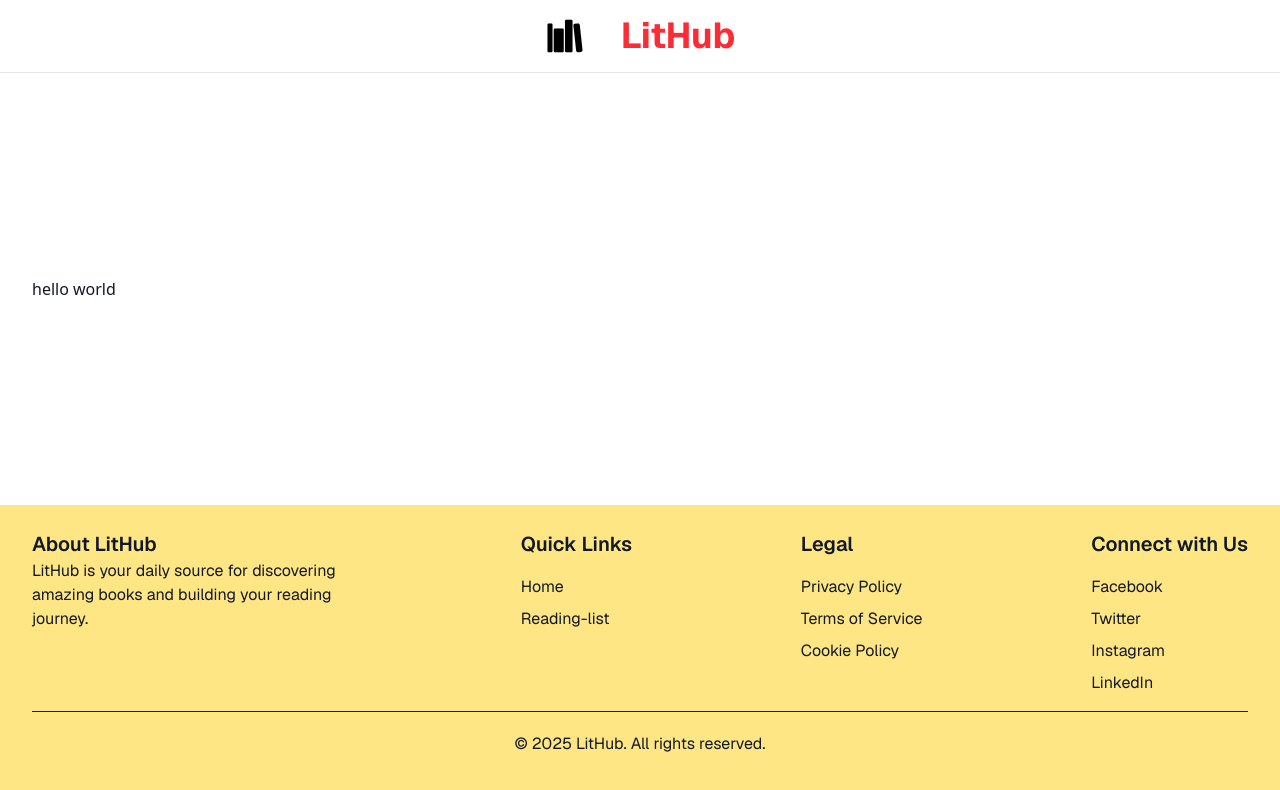
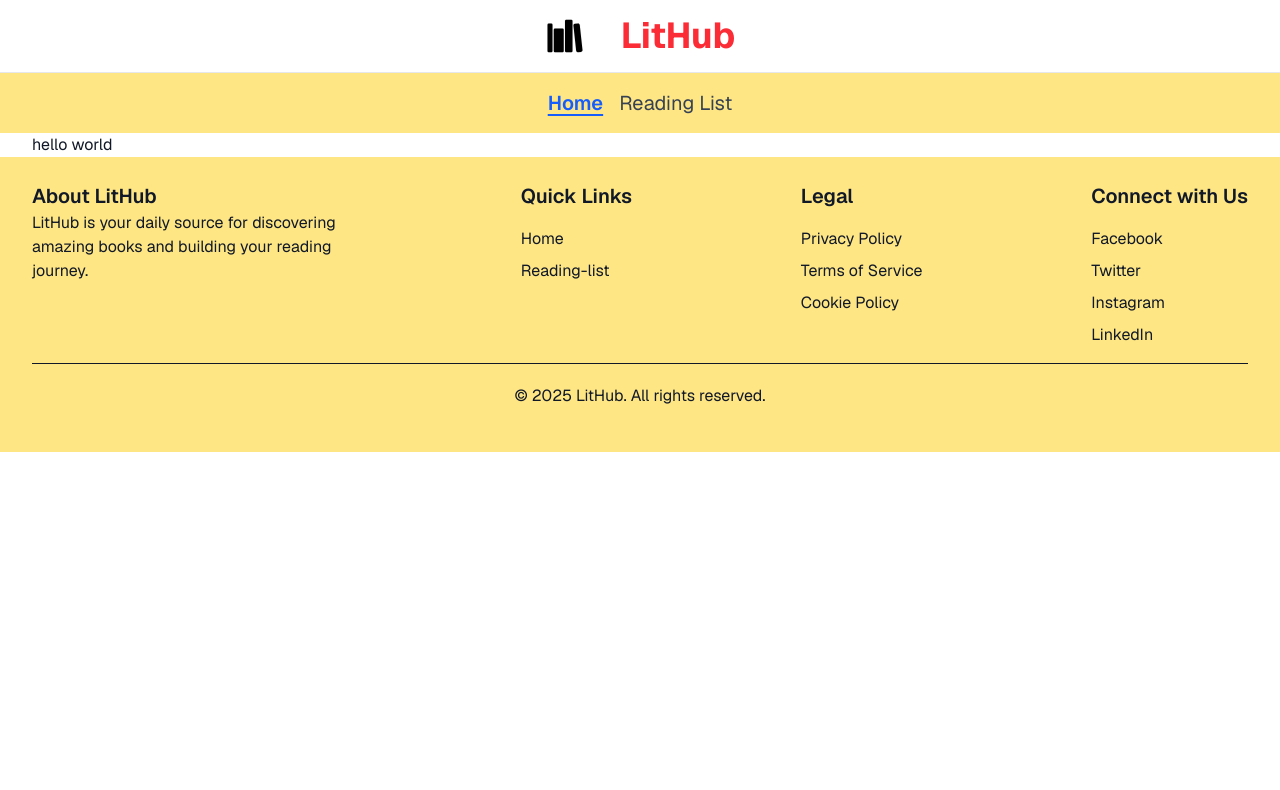
Before and after one commit to Vineethaveerapu/Lithub-testing, a Next.js app: page / in a window 1280 px wide. Shown: the top 790 px of the page. Built offline with nearby package versions, Linux system fonts and the light colour scheme.

Commit message:
navigation component

```diff
--- a/src/app/globals.css
+++ b/src/app/globals.css
@@ -11,9 +11,6 @@ body {
   margin: 0;
   padding: 0;
   min-height: 100vh;
-  display: flex;
-  flex-direction: column;
-  justify-content: space-between;
 }
 
 h4 {
--- a/src/app/layout.tsx
+++ b/src/app/layout.tsx
@@ -3,6 +3,7 @@ import { Geist, Geist_Mono } from 'next/font/google';
 import './globals.css';
 import Header from '@/components/Header';
 import Footer from '@/components/Footer';
+import Navigation from '@/components/Navigation';
 
 const geistSans = Geist({
   variable: '--font-geist-sans',
@@ -29,6 +30,7 @@ export default function RootLayout({
       <body
         className={`${geistSans.variable} ${geistMono.variable} antialiased bg-gray-900 text-white font-sans`}>
         <Header title="LitHub" />
+        <Navigation />
         <main className="px-8">{children}</main>
         <Footer />
       </body>
--- a/src/app/page.tsx
+++ b/src/app/page.tsx
@@ -1,3 +1,3 @@
 export default function Home() {
-  return <div className="font-sans">hello world</div>;
+  return <div>hello world</div>;
 }
--- /dev/null
+++ b/src/app/reading-list/page.tsx
@@ -0,0 +1,3 @@
+export default function ReadingList() {
+  return <div>ReadingList</div>;
+}
--- /dev/null
+++ b/src/components/Navigation.tsx
@@ -0,0 +1,33 @@
+'use client';
+
+import Link from 'next/link';
+import { usePathname } from 'next/navigation';
+
+const Navigation = () => {
+  const pathname = usePathname();
+
+  return (
+    <nav className="flex justify-center gap-4 text-xl py-4 px-8 bg-amber-200">
+      <Link
+        href="/"
+        className={`transition-colors duration-200 ${
+          pathname === '/'
+            ? 'text-blue-600 font-semibold underline underline-offset-4'
+            : 'text-gray-700 hover:text-blue-500'
+        }`}>
+        Home
+      </Link>
+      <Link
+        href="/reading-list"
+        className={`transition-colors duration-200 ${
+          pathname === '/reading-list'
+            ? 'text-blue-600 font-semibold underline underline-offset-4'
+            : 'text-gray-700 hover:text-blue-500'
+        }`}>
+        Reading List
+      </Link>
+    </nav>
+  );
+};
+
+export default Navigation;
```
